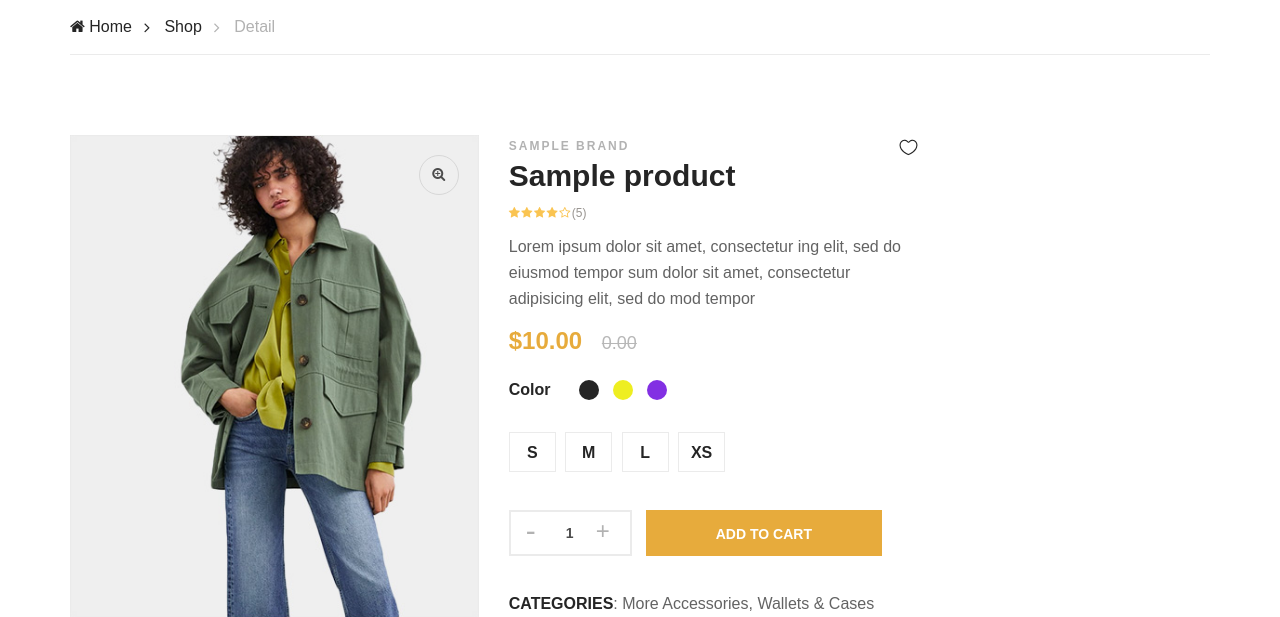
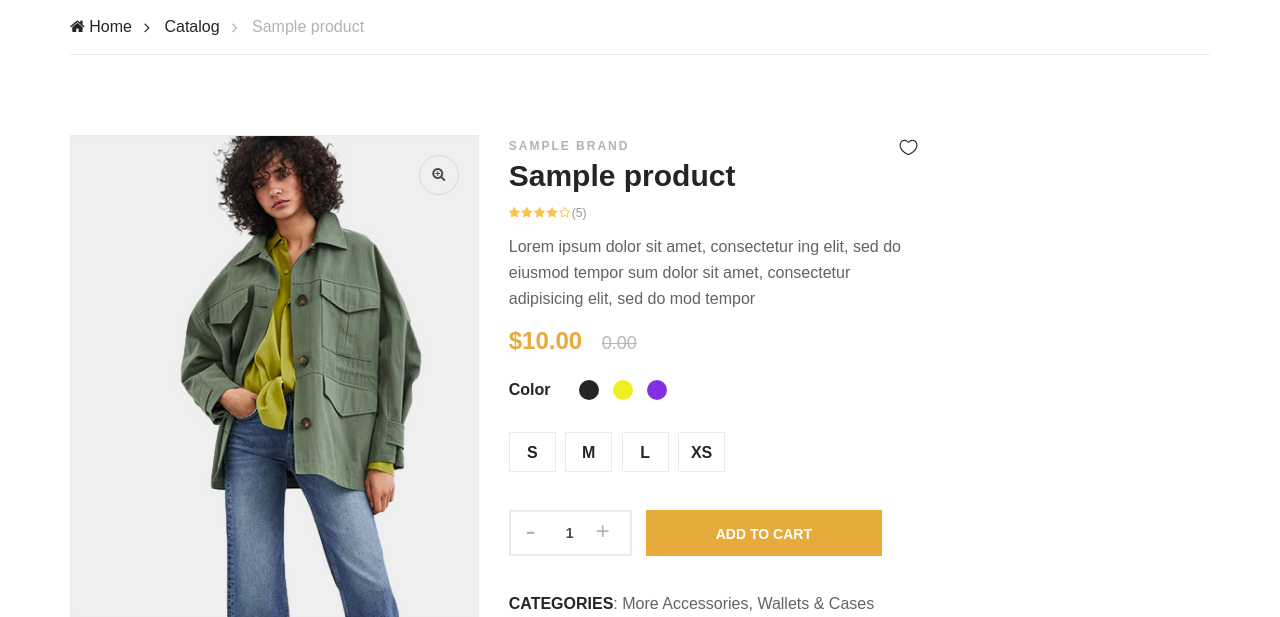
Before and after one commit to joro2404/SummerPractice, a Flask app: template app/templates/view_product.html in a window 1280 px wide. Shown: the part 235-852 px from the top of the page. Run offline with Flask 2, Linux system fonts and the light colour scheme; the template is opened without the code that fills it: most values are stand-ins (such as "Sample title", 1, 10 or a date in 2020); parts of the project's set-up code (start-up, migrations or seed data) failed here and were passed over; some libraries are stand-ins or nearby versions; some web fonts are replaced.

Commit message:
final for monday

```diff
--- a/app/products.py
+++ b/app/products.py
@@ -22,7 +22,7 @@ def view_catalog():
     return render_template('catalog.html', products=products, brands_products=brands_products, brands=brands, cheapest=cheapest[0], most_expensive=most_expensive[0])
 
 
-@products.route('/product/<int:id>')
+@products.route('/catalog/<int:id>')
 def view_product(id):
 
     product = Product.query.get(id)
--- a/app/templates/catalog.html
+++ b/app/templates/catalog.html
@@ -156,7 +156,7 @@
                                     </div>
                                     <div class="pi-text">
                                         <div class="brand-name">{{ brands_products[loop.index - 1].brandname }}</div>
-                                        <a href="#">
+                                        <a href="/catalog/{{ product.id }}">
                                             <h5>{{ product.name }}</h5>
                                         </a>
                                         <div class="product-price">
--- a/app/templates/view_product.html
+++ b/app/templates/view_product.html
@@ -12,9 +12,9 @@
             <div class="row">
                 <div class="col-lg-12">
                     <div class="breadcrumb-text product-more">
-                        <a href="./home.html"><i class="fa fa-home"></i> Home</a>
-                        <a href="./shop.html">Shop</a>
-                        <span>Detail</span>
+                        <a href="/"><i class="fa fa-home"></i> Home</a>
+                        <a href="/catalog">Catalog</a>
+                        <span>{{ product.name }}</span>
                     </div>
                 </div>
             </div>
```
